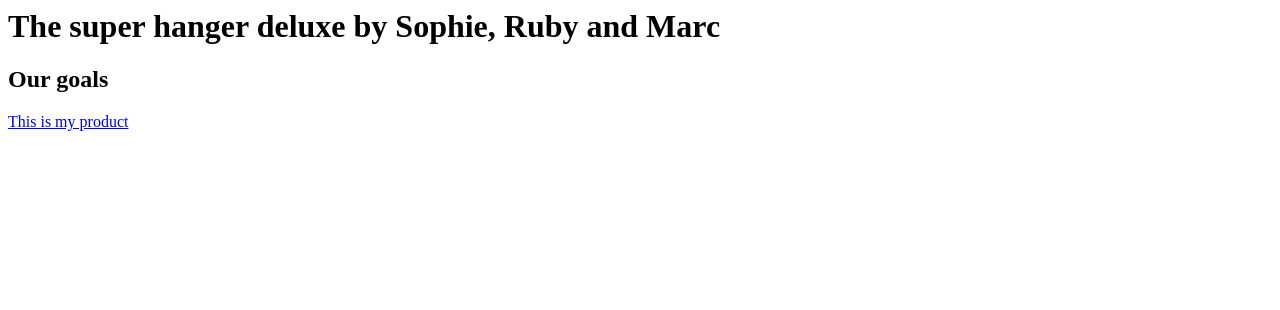
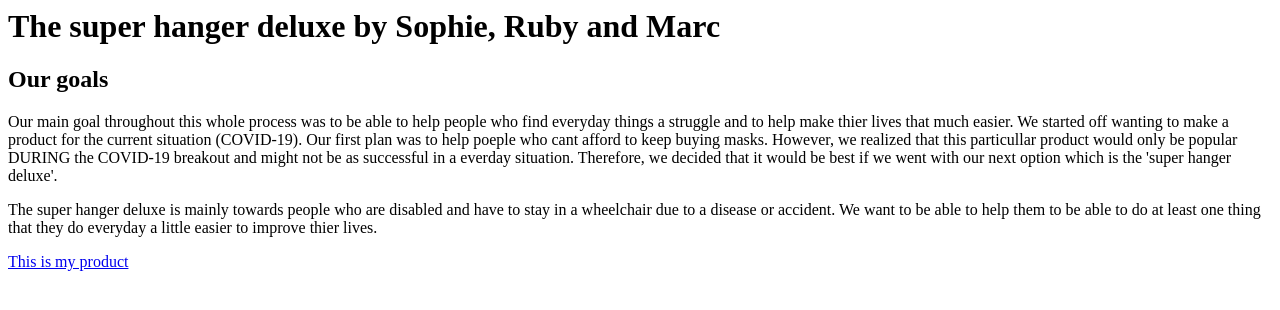
Before and after one commit to classlessteacher/y9c, a plain HTML site: page index.html in a window 1280 px wide. Drawn offline with Linux system fonts and the light colour scheme.

Commit message:
Update index.html

```diff
--- a/index.html
+++ b/index.html
@@ -1,3 +1,5 @@
 <h1>The super hanger deluxe by Sophie, Ruby and Marc</h1>
 <h2>Our goals</h2>
+<p> Our main goal throughout this whole process was to be able to help people who find everyday things a struggle and to help make thier lives that much easier. We started off wanting to make a product for the current situation (COVID-19). Our first plan was to help poeple who cant afford to keep buying masks. However, we realized that this particullar product would only be popular DURING the COVID-19 breakout and might not be as successful in a everday situation. Therefore, we decided that it would be best if we went with our next option which is the 'super hanger deluxe'.</p>
+<p>The super hanger deluxe is mainly towards people who are disabled and have to stay in a wheelchair due to a disease or accident. We want to be able to help them to be able to do at least one thing that they do everyday a little easier to improve thier lives.</p>
 <a href="https://classlessteacher.github.io/y9c/product.html">This is my product</a>
```
